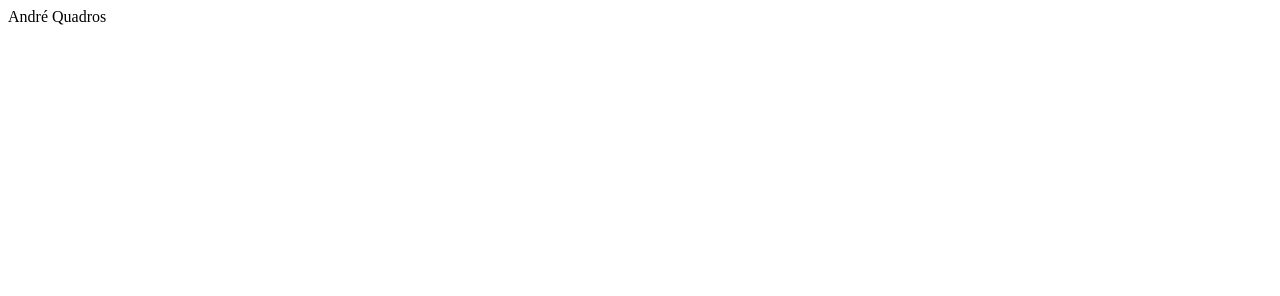
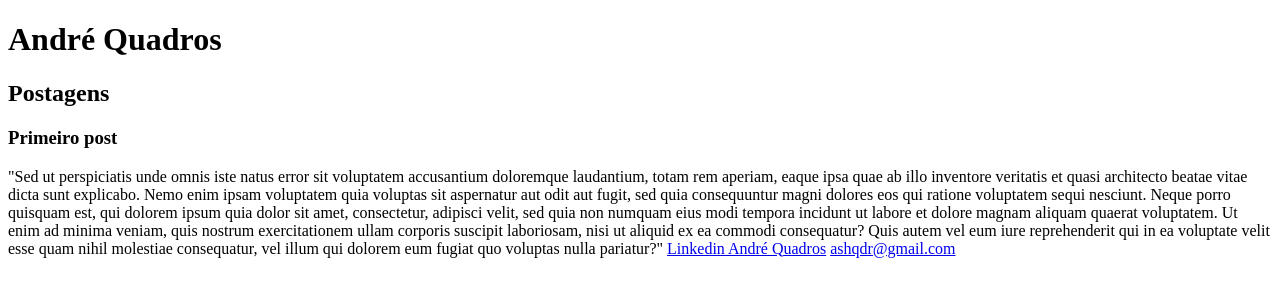
Before and after one commit to shizuo-hachi/dio-projetos, a plain HTML site: page webHtmlCSS/index.html in a window 1280 px wide. Drawn offline with Linux system fonts and the light colour scheme.

Commit message:
Atualização da página com contato

```diff
--- a/webHtmlCSS/index.html
+++ b/webHtmlCSS/index.html
@@ -5,6 +5,27 @@
 		<title>André Quadros</title>
 	</head>
 	<body>
-		André Quadros
+	<h1>André Quadros</h1>
+	<section>
+		<header>
+			<h2>Postagens</h2>
+		</header>
+		<article>
+			<header>
+				<h3> Primeiro post </h3>
+
+			</header>
+			<p>
+				"Sed ut perspiciatis unde omnis iste natus error sit voluptatem accusantium doloremque laudantium, totam rem aperiam, eaque ipsa quae ab illo inventore veritatis et quasi architecto beatae vitae dicta sunt explicabo. Nemo enim ipsam voluptatem quia voluptas sit aspernatur aut odit aut fugit, sed quia consequuntur magni dolores eos qui ratione voluptatem sequi nesciunt. Neque porro quisquam est, qui dolorem ipsum quia dolor sit amet, consectetur, adipisci velit, sed quia non numquam eius modi tempora incidunt ut labore et dolore magnam aliquam quaerat voluptatem. Ut enim ad minima veniam, quis nostrum exercitationem ullam corporis suscipit laboriosam, nisi ut aliquid ex ea commodi consequatur? Quis autem vel eum iure reprehenderit qui in ea voluptate velit esse quam nihil molestiae consequatur, vel illum qui dolorem eum fugiat quo voluptas nulla pariatur?"
+				<a href="https://www.linkedin.com/in/andr%C3%A9-quadros-53553949/" target="_blank">Linkedin André Quadros</a>
+				<a href="mailto:ashqdr@gmail.com" target="_blank">ashqdr@gmail.com</a>
+			</p>
+
+		</article>
+	</section>
+
+	<footer>
+
+	</footer>
 	</body>
 </html>
```
Also changed, not shown: webHtmlCSS/FotoAndré.jpg (added).
